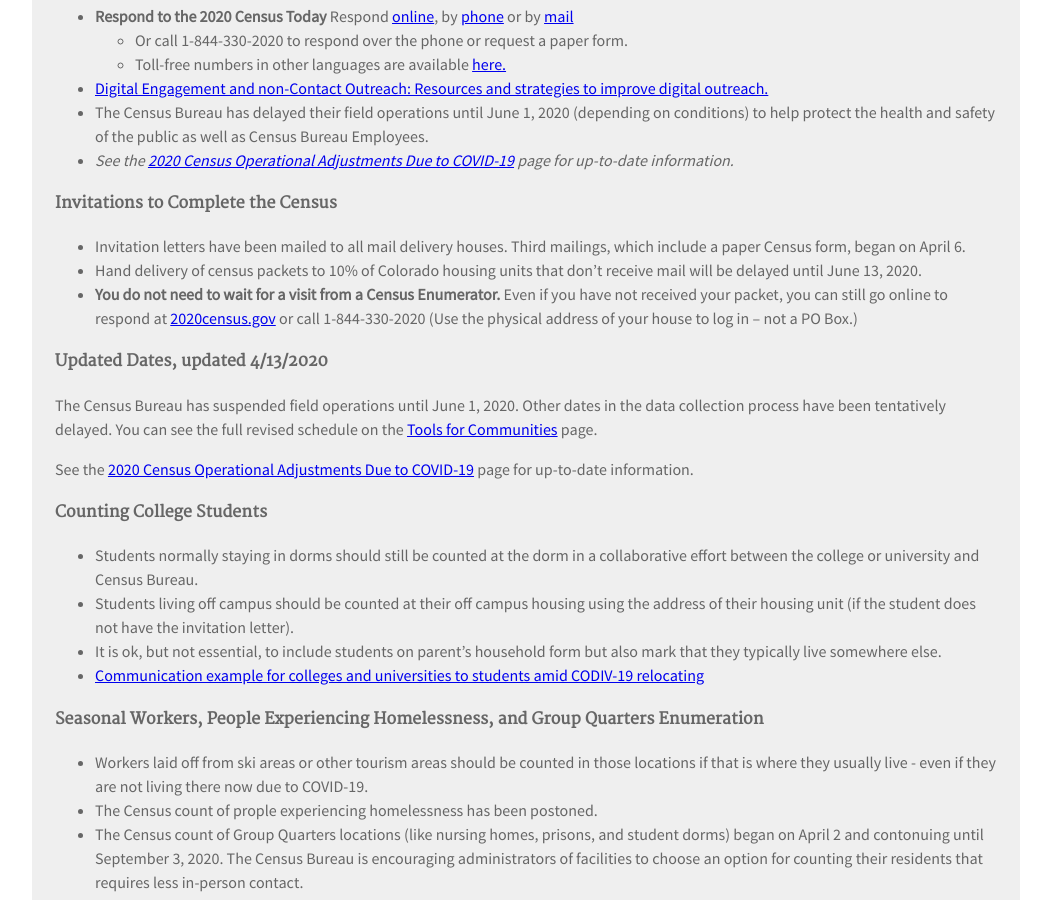
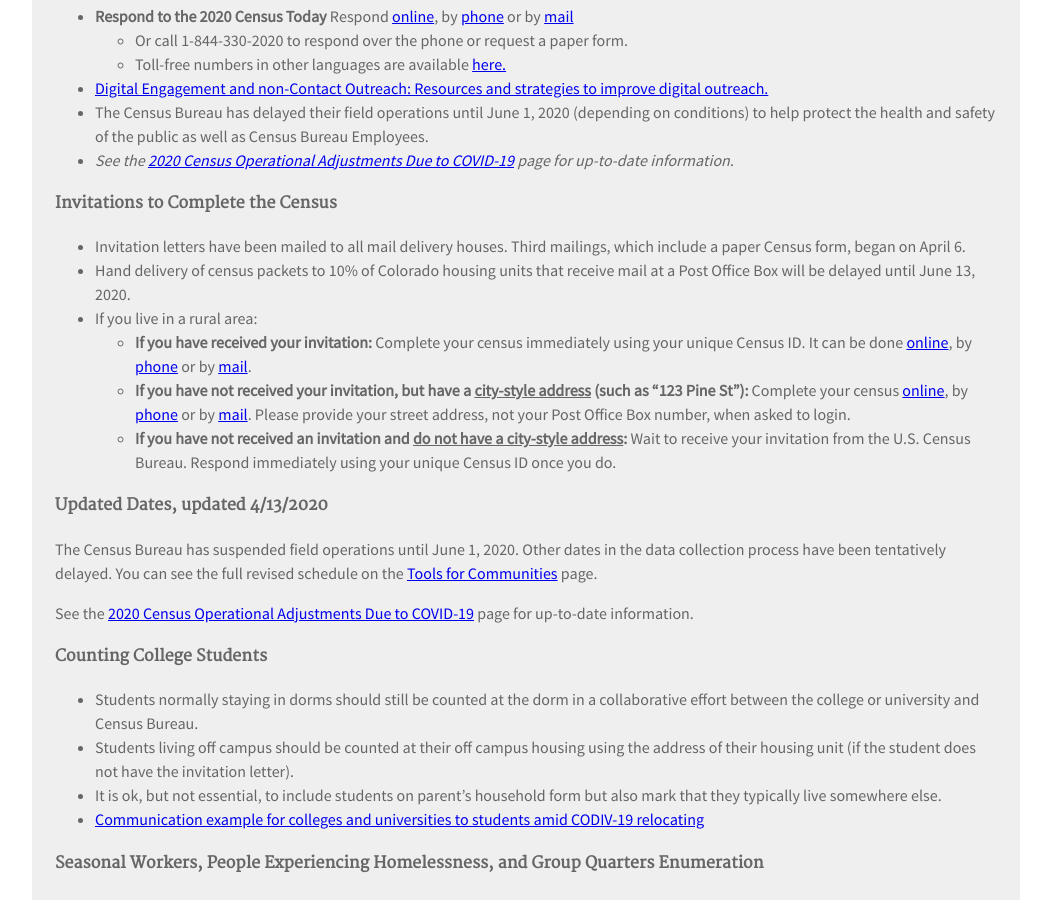
Before and after one commit to TBleess/Website_New, a Jekyll site: the page built from pages/5_CensusACS/2020-covid.html, in a window 1280 px wide and 900 px high, scrolled down 485 px. Shown: the whole window, without its empty margins (114-1165 px from the left). Built offline with Jekyll 4.4.1, drawn with Linux system fonts in a browser that asks for light colours.

Commit message:
Add files via upload

```diff
--- a/pages/5_CensusACS/2020-covid.html
+++ b/pages/5_CensusACS/2020-covid.html
@@ -40,9 +40,18 @@
 <h4>Invitations to Complete the Census </h4>
 <ul>
 <li>Invitation letters have been mailed to all mail delivery houses.  Third mailings, which include a paper Census form, began on April 6.</li>
-<li>Hand delivery of census packets to 10% of Colorado housing units that don’t receive mail will be delayed until June 13, 2020. </li>
-<li><b>You do not need to wait for a visit from a Census Enumerator.</b>
-Even if you have not received your packet, you can still go online to respond at <a href="https://2020census.gov/" target="_blank">2020census.gov</a> or call 1-844-330-2020 (Use the physical address of your house to log in – not a PO Box.)</li>
+<li>Hand delivery of census packets to 10% of Colorado housing units that receive mail at a Post Office Box will be delayed until June 13, 2020. </li>
+<li>If you live in a rural area:</li>
+<ul>
+<li><b>If you have received your invitation:</b> Complete your census immediately
+using your unique Census ID. It can be done <a href="https://2020census.gov/" target="_blank">online</a>, by
+    <a href="https://2020census.gov/en/ways-to-respond/responding-by-phone.html" target="_blank">phone</a> or by
+	<a href="https://2020census.gov/en/ways-to-respond/responding-by-mail.html" target="_blank">mail</a>.</li>
+<li><b>If you have not received your invitation, but have a <u>city-style address</u> (such as “123 Pine St”):</b> Complete your census <a href="https://2020census.gov/" target="_blank">online</a>, by
+    <a href="https://2020census.gov/en/ways-to-respond/responding-by-phone.html" target="_blank">phone</a> or by
+	<a href="https://2020census.gov/en/ways-to-respond/responding-by-mail.html" target="_blank">mail</a>.  Please provide your street address, not your Post Office Box number, when asked to login.</li>
+<li><b>If you have not received an invitation and <u>do not have a city-style address</u>:</b> Wait to receive your invitation from the U.S. Census Bureau. Respond immediately using your unique Census ID once you do.</li>
+</ul>
 </ul>
 <h4>Updated Dates, updated 4/13/2020</h4>
 <p>The Census Bureau has suspended field operations until June 1, 2020. Other dates in the data collection process have been tentatively delayed.
```
